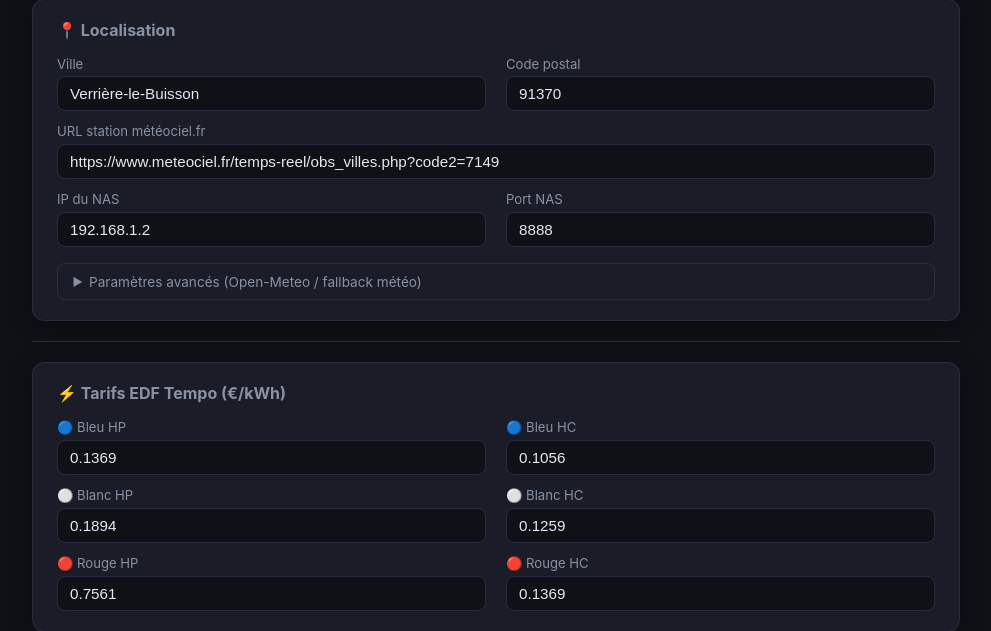
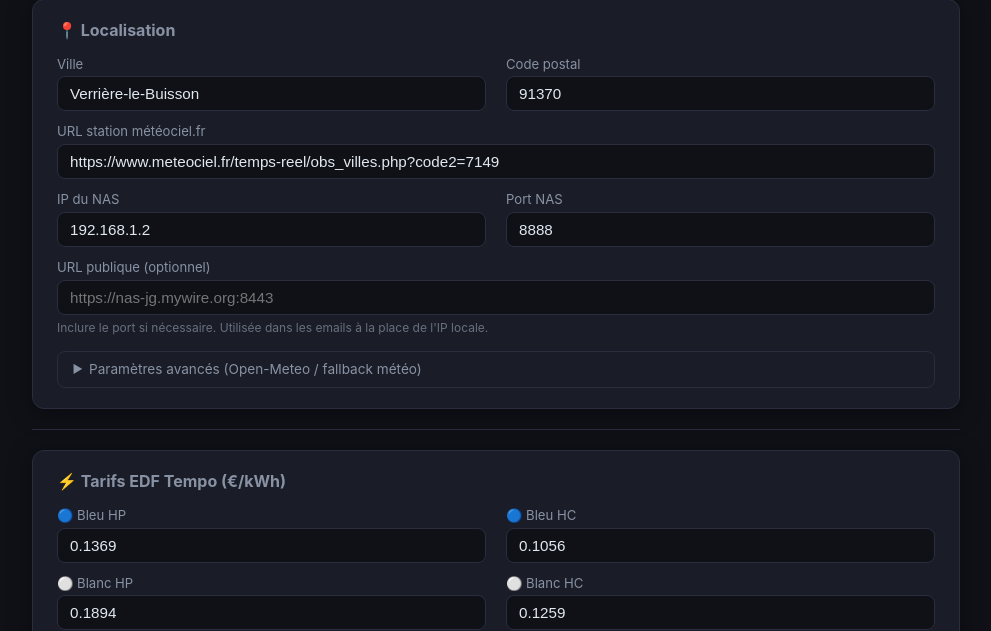
Before and after one commit to haysjg/Heating-Advisor, a Flask app: page /config in a window 1280 px wide. Shown: the part 1096-1727 px from the top of the page, without its empty margins (144-1135 px from the left). Run offline with Flask 3, Linux system fonts and the light colour scheme; the visitor is signed in with stand-in values (Sample User, id 1).

Commit message:
feat: afficher l'URL publique (avec port) dans les emails quotidiens
- notify.py : domain_line dans l'en-tête + lien footer utilise dashboard_url
- config.html : champ "URL publique" dans la section Localisation (hint port)
- app.py : sauvegarde public_url via /api/config

Co-Authored-By: Claude Sonnet 4.6 <noreply@anthropic.com>

```diff
--- a/app.py
+++ b/app.py
@@ -641,6 +641,7 @@ def api_config_save():
                 "meteociel_url": str(data["meteociel_url"]),
                 "nas_ip": str(data["nas_ip"]),
                 "nas_port": int(data["nas_port"]),
+                "public_url": str(data.get("public_url", "")).strip(),
             },
             "TEMPO_PRICES": {
                 "BLUE":    {"HP": float(data["blue_hp"]),  "HC": float(data["blue_hc"])},
--- a/templates/config.html
+++ b/templates/config.html
@@ -292,6 +292,13 @@
           <label>Port NAS</label>
           <input type="number" id="nas_port" min="1" max="65535"
                  value="{{ config.LOCATION.nas_port }}">
+        </div>
+
+        <div class="form-group" style="grid-column: 1 / -1">
+          <label>URL publique (optionnel)</label>
+          <input type="text" id="public_url" placeholder="https://nas-jg.mywire.org:8443"
+                 value="{{ config.LOCATION.get('public_url', '') }}">
+          <span class="hint">Inclure le port si nécessaire. Utilisée dans les emails à la place de l'IP locale.</span>
         </div>
 
       </div>
@@ -711,6 +718,7 @@
       meteociel_url:        getVal('meteociel_url'),
       nas_ip:               getVal('nas_ip'),
       nas_port:             parseInt(getVal('nas_port')),
+      public_url:           getVal('public_url'),
       blue_hp:              parseFloat(getVal('blue_hp')),
       blue_hc:              parseFloat(getVal('blue_hc')),
       white_hp:             parseFloat(getVal('white_hp')),
```
Also changed, not shown: notify.py (+6 -1 lines).
